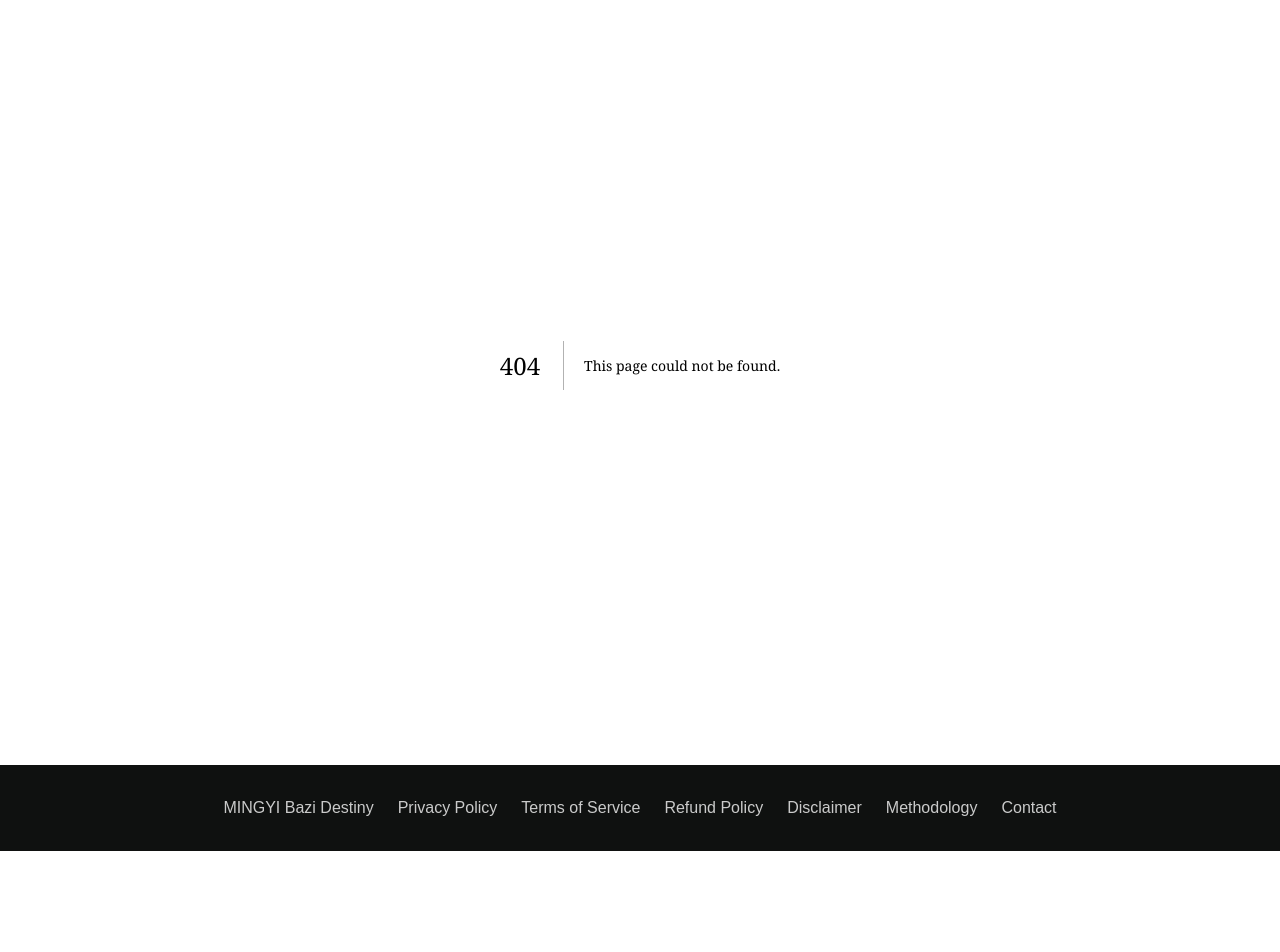
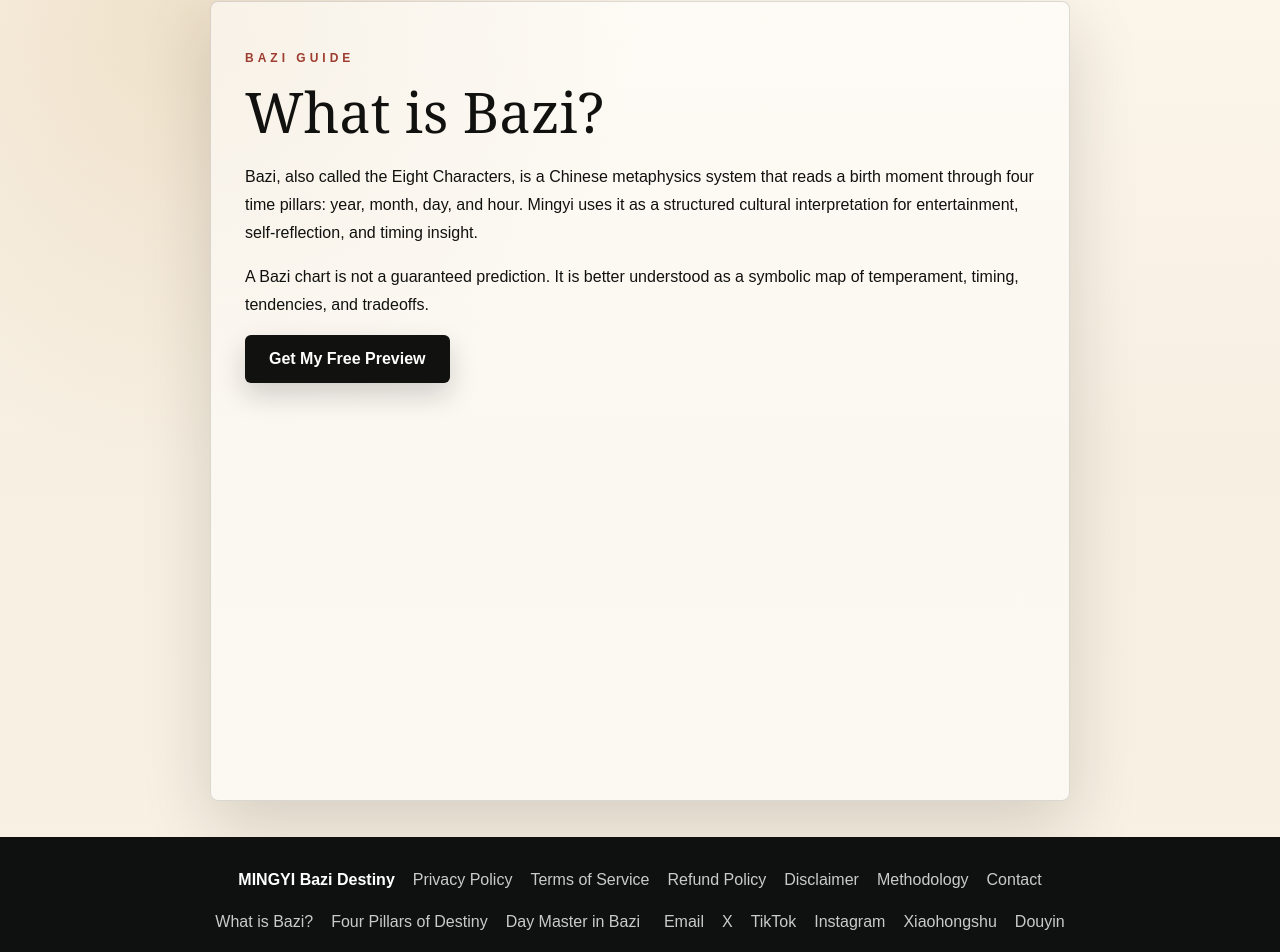
Before and after one commit to Mikanagitama/mingyi-bazi-mvp, a Next.js app in the folder mvp-bazi-web/: page /what-is-bazi in a window 1280 px wide. Before the commit this address had no page. Shown: the part 35-987 px from the top of the page. Before the commit the page ends 886 px from the top, so only its background shows below. Built offline with nearby package versions, Linux system fonts and the light colour scheme.

Commit message:
feat: add seo pages and social footer links

```diff
--- a/mvp-bazi-web/src/app/layout.tsx
+++ b/mvp-bazi-web/src/app/layout.tsx
@@ -1,10 +1,27 @@
 import type { Metadata } from "next";
 import { SiteFooter } from "@/components/SiteFooter";
+import { siteUrl } from "@/lib/site-links";
 import "../styles/globals.css";
 
 export const metadata: Metadata = {
-  title: "MINGYI Bazi Destiny",
-  description: "A bilingual Four Pillars of Destiny reading with a free preview and full paid report."
+  metadataBase: new URL(siteUrl),
+  title: "Mingyi Bazi | AI-Powered Chinese Four Pillars Reading",
+  description:
+    "Generate a personalized Bazi reading based on Chinese Four Pillars, Five Elements, and AI interpretation. For entertainment and self-reflection.",
+  openGraph: {
+    title: "Mingyi Bazi | AI-Powered Chinese Four Pillars Reading",
+    description:
+      "Generate a personalized Bazi reading based on Chinese Four Pillars, Five Elements, and AI interpretation. For entertainment and self-reflection.",
+    url: siteUrl,
+    siteName: "Mingyi Bazi",
+    type: "website"
+  },
+  twitter: {
+    card: "summary_large_image",
+    title: "Mingyi Bazi | AI-Powered Chinese Four Pillars Reading",
+    description:
+      "Generate a personalized Bazi reading based on Chinese Four Pillars, Five Elements, and AI interpretation. For entertainment and self-reflection."
+  }
 };
 
 export default function RootLayout({ children }: { children: React.ReactNode }) {
--- /dev/null
+++ b/mvp-bazi-web/src/app/what-is-bazi/page.tsx
@@ -0,0 +1,20 @@
+import Link from "next/link";
+
+export default function WhatIsBaziPage() {
+  return (
+    <main className="legalPage">
+      <p className="eyebrow">Bazi Guide</p>
+      <h1>What is Bazi?</h1>
+      <p>
+        Bazi, also called the Eight Characters, is a Chinese metaphysics system that reads a birth moment through
+        four time pillars: year, month, day, and hour. Mingyi uses it as a structured cultural interpretation for
+        entertainment, self-reflection, and timing insight.
+      </p>
+      <p>
+        A Bazi chart is not a guaranteed prediction. It is better understood as a symbolic map of temperament,
+        timing, tendencies, and tradeoffs.
+      </p>
+      <Link className="primaryButton" href="/reading/new">Get My Free Preview</Link>
+    </main>
+  );
+}
--- a/mvp-bazi-web/src/components/SiteFooter.tsx
+++ b/mvp-bazi-web/src/components/SiteFooter.tsx
@@ -1,15 +1,32 @@
 import Link from "next/link";
 import { en } from "@/lib/i18n/en";
+import { contactLinks, seoPages } from "@/lib/site-links";
 
 export function SiteFooter() {
   return (
     <footer className="footer">
+      <div className="footerGroup">
         <span>MINGYI Bazi Destiny</span>
         {en.footer.links.map(([label, href]) => (
           <Link key={href} href={href}>
             {label}
           </Link>
         ))}
+      </div>
+      <div className="footerGroup">
+        {seoPages.map((page) => (
+          <Link key={page.path} href={page.path}>
+            {page.label}
+          </Link>
+        ))}
+      </div>
+      <div className="footerGroup">
+        {contactLinks.map((link) => (
+          <a key={link.label} href={link.href}>
+            {link.label}
+          </a>
+        ))}
+      </div>
     </footer>
   );
 }
--- /dev/null
+++ b/mvp-bazi-web/src/lib/site-links.ts
@@ -0,0 +1,16 @@
+export const siteUrl = "https://mingyi-bazi-mvp.vercel.app";
+
+export const contactLinks = [
+  { label: "Email", href: "mailto:support@your-domain.com" },
+  { label: "X", href: "https://x.com/mingyi_bazi" },
+  { label: "TikTok", href: "https://www.tiktok.com/@mingyi.bazi" },
+  { label: "Instagram", href: "https://www.instagram.com/mingyi.bazi" },
+  { label: "Xiaohongshu", href: "https://www.xiaohongshu.com/user/profile/mingyi-bazi" },
+  { label: "Douyin", href: "https://www.douyin.com/user/mingyi-bazi" }
+].filter((link) => link.href.trim().length > 0);
+
+export const seoPages = [
+  { path: "/what-is-bazi", label: "What is Bazi?" },
+  { path: "/four-pillars-of-destiny", label: "Four Pillars of Destiny" },
+  { path: "/day-master-bazi", label: "Day Master in Bazi" }
+];
--- a/mvp-bazi-web/src/styles/globals.css
+++ b/mvp-bazi-web/src/styles/globals.css
@@ -458,6 +458,18 @@ h3 {
   gap: 24px;
   flex-wrap: wrap;
   padding: 34px 20px;
+}
+
+.footerGroup {
+  display: flex;
+  justify-content: center;
+  gap: 18px;
+  flex-wrap: wrap;
+}
+
+.footerGroup span {
+  color: white;
+  font-weight: 800;
 }
 
 .readingPage {
```
Also changed, not shown: mvp-bazi-web/memory-bank/architecture.md (+1 -0 lines), mvp-bazi-web/memory-bank/implementation-plan.md (+19 -0 lines), mvp-bazi-web/memory-bank/progress.md (+21 -2 lines), mvp-bazi-web/src/app/day-master-bazi/page.tsx (added, +19 -0 lines), mvp-bazi-web/src/app/four-pillars-of-destiny/page.tsx (added, +20 -0 lines), mvp-bazi-web/src/app/robots.ts (added, +9 -0 lines), mvp-bazi-web/src/app/sitemap.ts (added, +22 -0 lines), 1 other file (tests, documents, lock files or other folders). Lines whose indentation alone changed are shown as unchanged.
